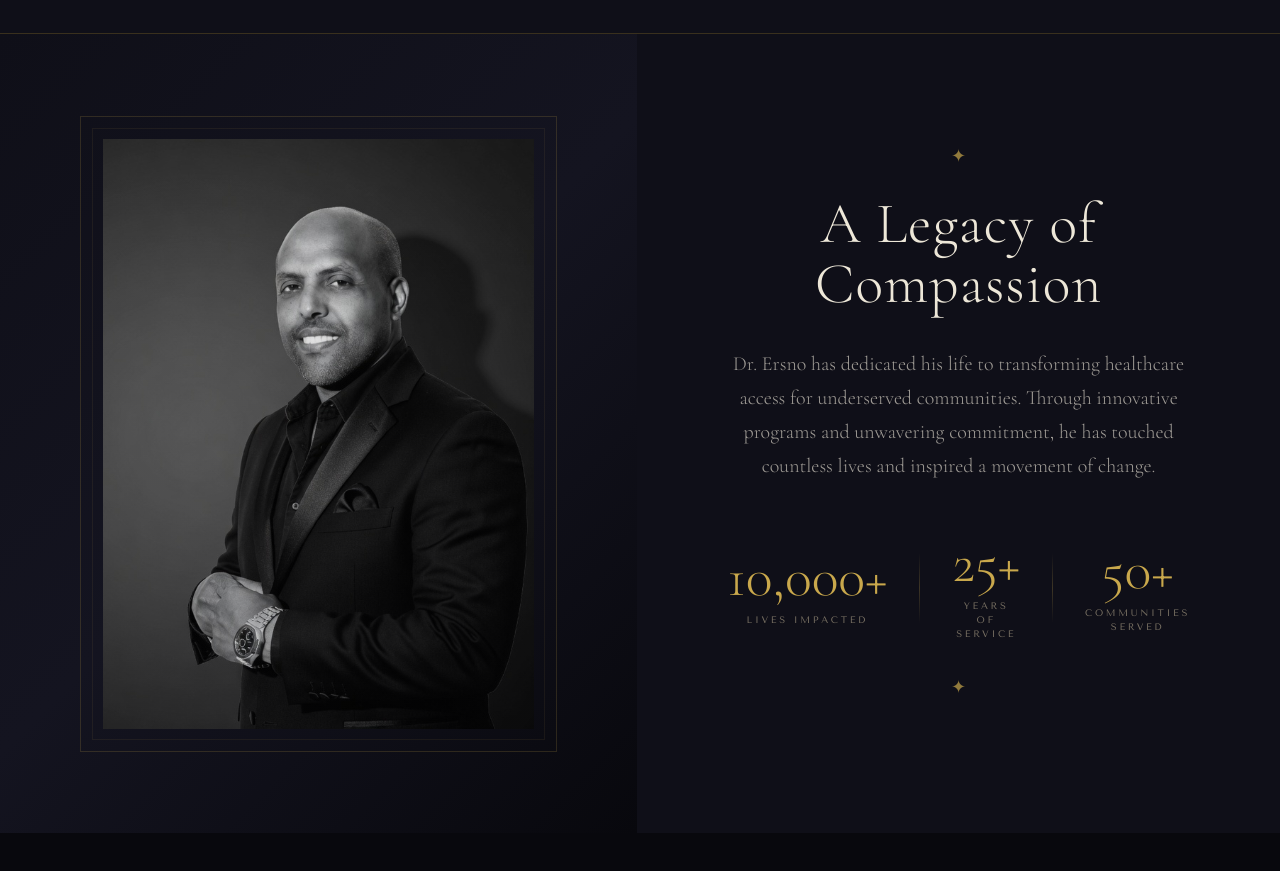
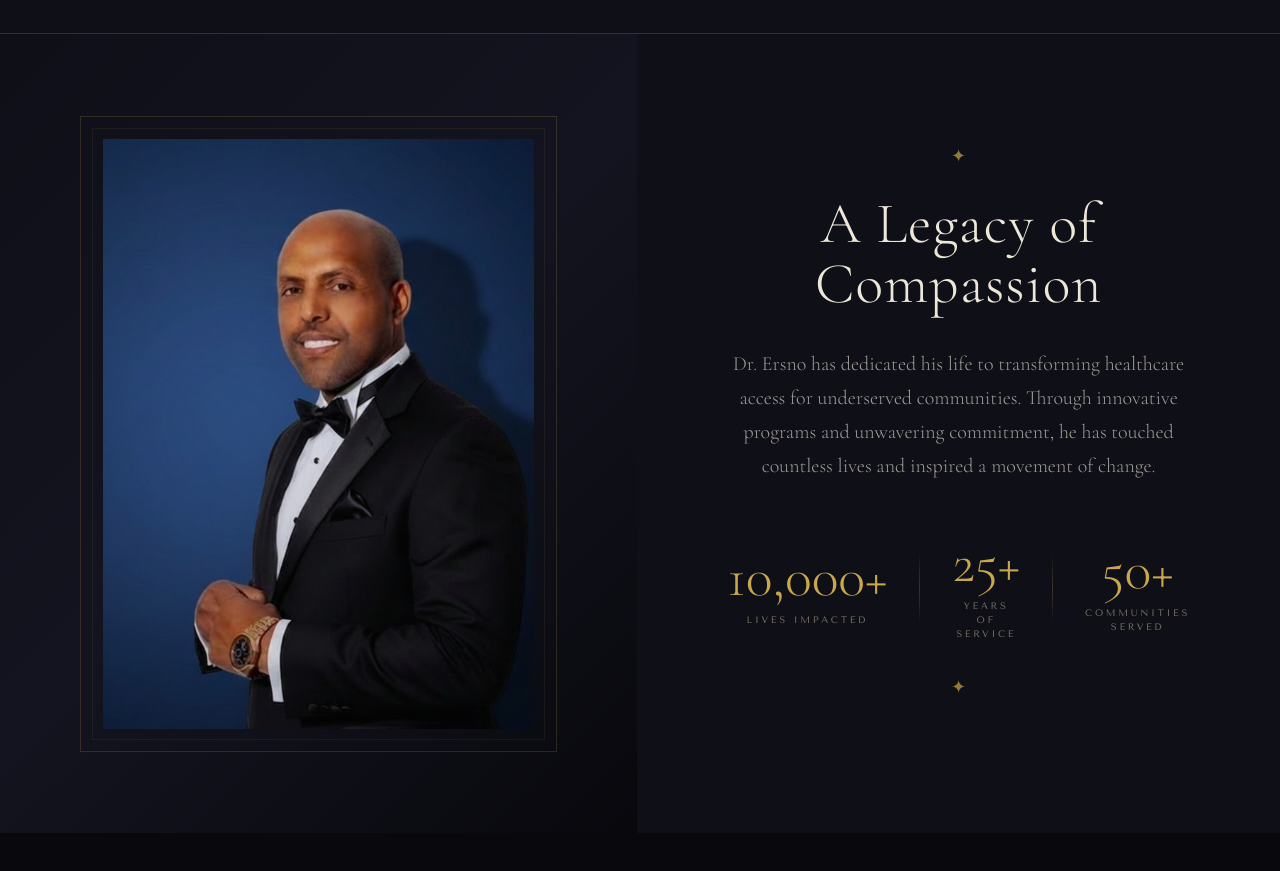
Before and after one commit to Eyoab11/illuminate-life-gala, a Next.js app: page / in a window 1280 px wide. Shown: the part 6580-7451 px from the top of the page. Built offline with nearby package versions, Linux system fonts and the light colour scheme; no server answers.

Commit message:
fix: image revert

```diff
--- a/app/dr-ersno-sections.css
+++ b/app/dr-ersno-sections.css
@@ -41,9 +41,9 @@
 .dr-ersno-3-image {
   width: 100%;
   height: 100%;
-  background-image: url('/ersno.jpeg');
+  background-image: url('/dr-ersno.png');
   background-size: cover;
-  background-position: 75% center;
+  background-position: 90% center;
   position: relative;
 }
 
```
